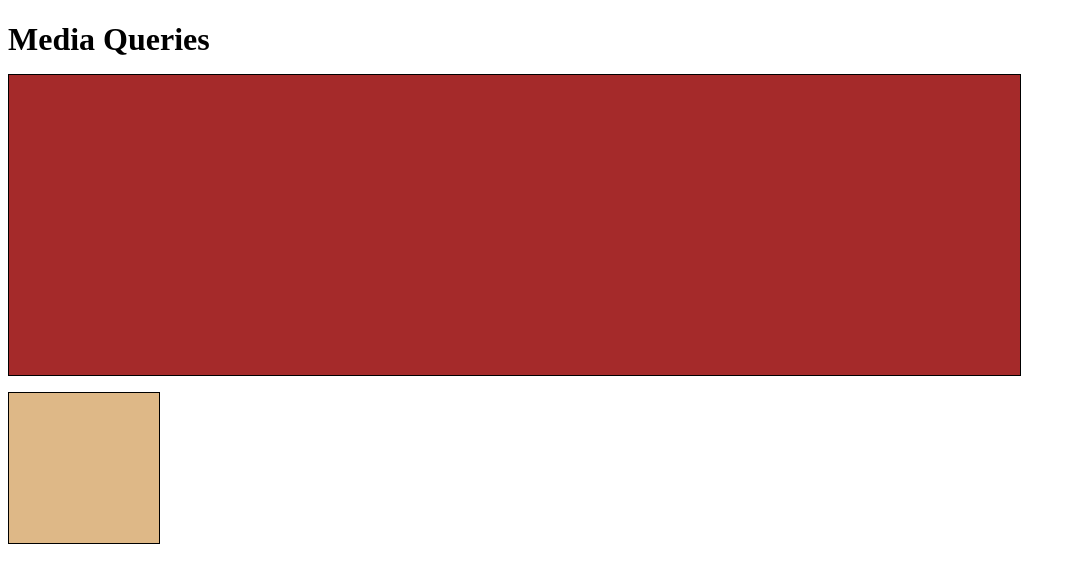
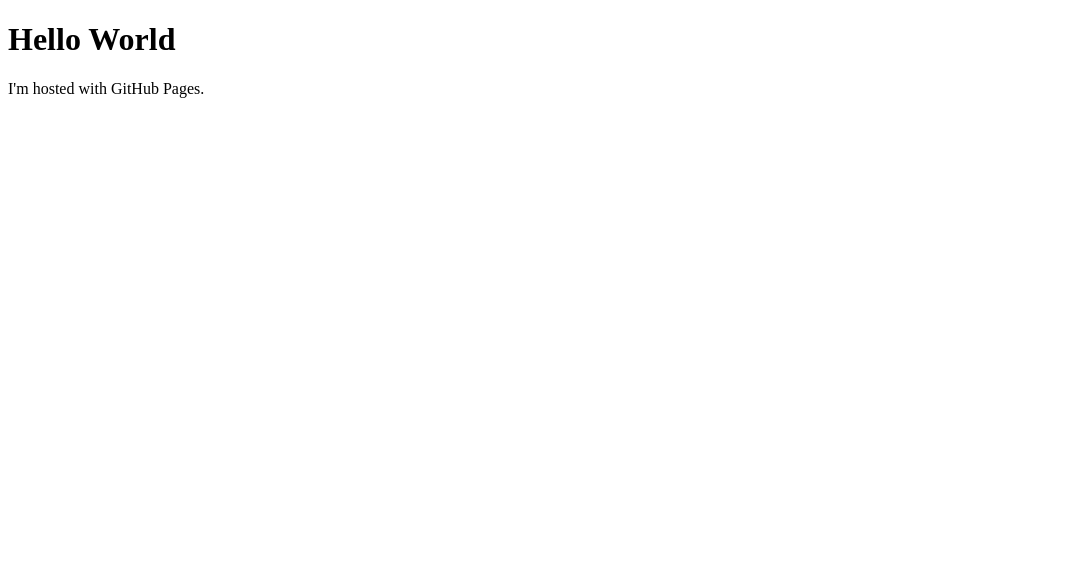
Before and after one commit to Stratonite5858/-stratonite5858.github.io, a plain HTML site: page index.html in a window 1280 px wide. Shown: the whole page, without its empty margins (0-1076 px from the left). Drawn offline with Linux system fonts and the light colour scheme.

Commit message:
Update index.html

```diff
--- a/index.html
+++ b/index.html
@@ -1,63 +1,7 @@
 <!DOCTYPE html>
 <html>
-<head>
-<meta charset="utf-8">
-<title>Media Queries</title>
-<style>
-
-/********** Base styles **********/
-h1 {
-  margin-bottom: 15px;
-}
-
-p {
-  border: 1px solid black;
-  margin-bottom: 15px;
-}
-#p1 {
-  background-color: #A52A2A;
-  width: 300px;
-  height: 300px;
-}
-#p2 {
-  background-color: #DEB887;
-  width: 50px;
-  height: 50px;
-}
-
-/********** Large devices only **********/
-@media (min-width: 1200px) {
-  #p1 {
-    width: 80%;
-  }
-  #p2 {
-    width: 150px;
-    height: 150px;
-  }
-}
-
-
-/********** Medium devices only **********/
-@media (min-width: 992px) and (max-width: 1199px) {
-  #p1 {
-    width: 50%;
-  }
-  #p2 {
-    width: 100px;
-    height: 100px;
-  }
-  body {
-    background-color: blue;
-  }
-}
-
-</style>
-</head>
 <body>
-<h1>Media Queries</h1>
-
-<p id="p1"></p>
-<p id="p2"></p>
-
+<h1>Hello World</h1>
+<p>I'm hosted with GitHub Pages.</p>
 </body>
 </html>
```
